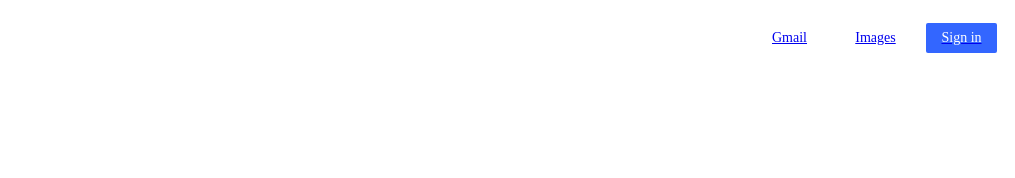
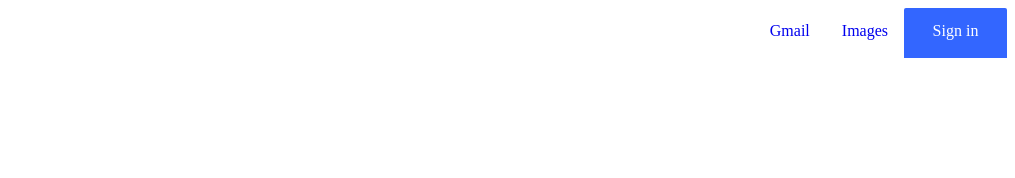
Before and after one commit to ispmor/google-homepage, a plain HTML site: page index.html in a window 1280 px wide. Shown: the top 178 px of the page, without its empty margins (265-1280 px from the left). Drawn offline with Linux system fonts and the light colour scheme.

Commit message:
changed the highest part - now it's navi bar

```diff
--- a/css/style.css
+++ b/css/style.css
@@ -1,4 +1,29 @@
 /*Css stylesheet*/
+ul{
+	list-style-type: none;
+
+	margin: 0;
+	padding: 0;
+	overflow: hidden;
+}
+li{
+	float: right;
+	height: 50px;
+}
+li a{
+	display: block;
+	text-align: center;
+	padding: 14px 16px;
+	text-decoration: none;
+}
+li a:hover{
+	text-decoration: underline;
+}
+#signin{
+	background-color: #006bbd
+
+}
+
 .high{
 	font-size: 14px;
 	float: right;
--- a/index.html
+++ b/index.html
@@ -8,19 +8,19 @@
 </head>
 <body>
 
-	<div>
-		<div class="high" id="signin">
-			<a  href="https://accounts.google.com/ServiceLogin?hl=en&passive=true&continue=https://www.google.pl/"><font color="white">Sign in</font></a>
-		</div>
-			<div class="high">
+	<ul>
+		<li>
+		<a id="signin" href="https://accounts.google.com/ServiceLogin?hl=en&passive=true&continue=https://www.google.pl/"><font color="white"> Sign in</font></a>
+		</li>
+		<li>
 		<a href="https://www.google.pl/imghp?hl=en&tab=wi&ei=PkYcWYKSMcrt6ATChZDACg&ved=0EKouCBQoAQ">Images</a>
-		</div>
-			<div class="high">
+		</li>
+		<li>
 		<a href="https://mail.google.com/mail/?tab=wm">Gmail</a>
-		</div>
+		</li>
 
 
-	</div>
+	</ul>
 
 	<div class="middle">
 		<div >
```
